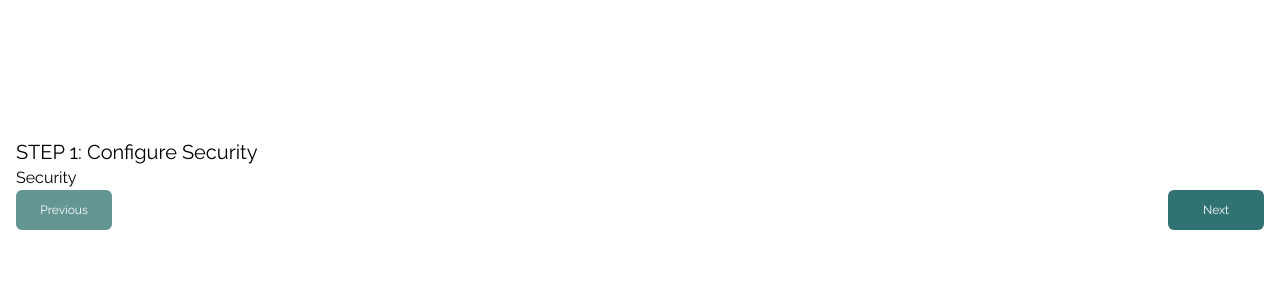
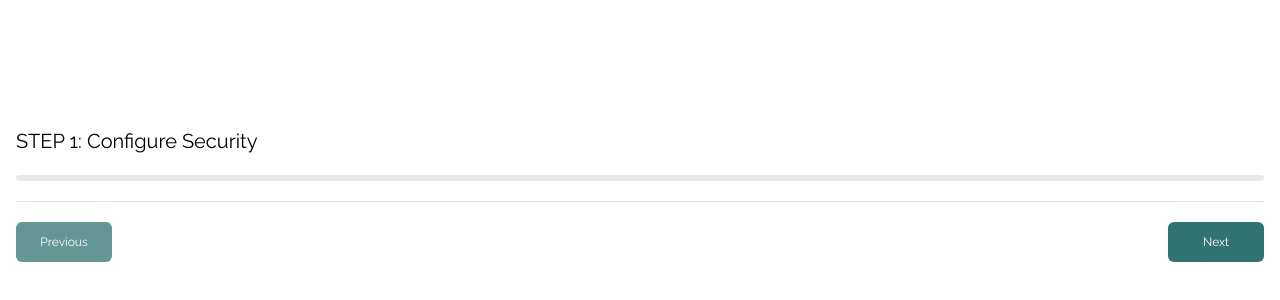
Before and after one commit to FluffyLabs/iamdead.fyi, a React (Create React App) app in the folder frontend/: page /wizzard/security in a window 1280 px wide. Shown: the part 216-516 px from the top of the page. Built offline with nearby package versions, Linux system fonts and the light colour scheme.

Commit message:
add progress bar

```diff
--- a/frontend/src/pages/wizzard/security/security.tsx
+++ b/frontend/src/pages/wizzard/security/security.tsx
@@ -1,3 +1,3 @@
 export const Security = () => {
-  return <div>Security</div>;
+  return <div></div>;
 };
--- a/frontend/src/pages/wizzard/wizzard.tsx
+++ b/frontend/src/pages/wizzard/wizzard.tsx
@@ -3,17 +3,38 @@ import { useDefaultSubpath } from '../../hooks/use-default-subpath';
 import { DEFAULT_WIZZARD_ROUTE, Steps } from './consts';
 import { useStepName, useStepsNavigation } from './hooks';
 
-const createStepConfig = (title: string, previousStep: Steps | null, nextStep: Steps | null) => ({
-  title,
-  nextStep,
-  previousStep,
-});
+const createStepConfig = (
+  title: string,
+  previousStep: Steps | null,
+  nextStep: Steps | null,
+  progress: string,
+) => ({ title, nextStep, previousStep, progress });
 
 const STEPS_CONFIG = {
-  [Steps.Security]: createStepConfig('STEP 1: Configure Security', null, Steps.Recipients),
-  [Steps.Recipients]: createStepConfig('STEP 2: Configure Recipients', Steps.Security, Steps.ProofOfLife),
-  [Steps.ProofOfLife]: createStepConfig('STEP 3: Configure Proof of Life', Steps.Recipients, Steps.Message),
-  [Steps.Message]: createStepConfig('STEP 4: Create Message', Steps.ProofOfLife, null),
+  [Steps.Security]: createStepConfig(
+    'STEP 1: Configure Security',
+    null,
+    Steps.Recipients,
+    '20%',
+  ),
+  [Steps.Recipients]: createStepConfig(
+    'STEP 2: Configure Recipients',
+    Steps.Security,
+    Steps.ProofOfLife,
+    '40%',
+  ),
+  [Steps.ProofOfLife]: createStepConfig(
+    'STEP 3: Configure Proof of Life',
+    Steps.Recipients,
+    Steps.Message,
+    '60%',
+  ),
+  [Steps.Message]: createStepConfig(
+    'STEP 4: Create Message',
+    Steps.ProofOfLife,
+    null,
+    '80%',
+  ),
 };
 export const Wizzard = () => {
   useDefaultSubpath(DEFAULT_WIZZARD_ROUTE);
@@ -22,8 +43,17 @@ export const Wizzard = () => {
   const { handleNext, handlePrevious } = useStepsNavigation(stepConfig);
   return (
     <div className="md:container md:mx-auto px-4">
-      <h1 className="text-xl">{stepConfig.title}</h1>
+      <h1 className="text-xl mt-5">{stepConfig.title}</h1>
+      <div className="w-full bg-gray-200 rounded-full h-1.5 mb-4 dark:bg-gray-700">
+        <div
+          className="my-5 h-1.5 rounded-full dark:bg-primary transition-width transition-slowest ease"
+          style={{ width: stepConfig.progress }}
+        ></div>
+      </div>
+
       <Outlet />
+
+      <hr className="h-px my-5 bg-gray-200 border-0 dark:bg-gray-700" />
 
       <div className="flex flex-row justify-between">
         <button
--- a/frontend/tailwind.config.js
+++ b/frontend/tailwind.config.js
@@ -11,6 +11,9 @@ module.exports = {
         color2: '#7ea7a4',
         color3: '#e5eee7',
       },
+      transitionProperty: {
+        width: 'width',
+      },
     },
     fontFamily: {
       Raleway: ['Raleway, sans-serif'],
```
